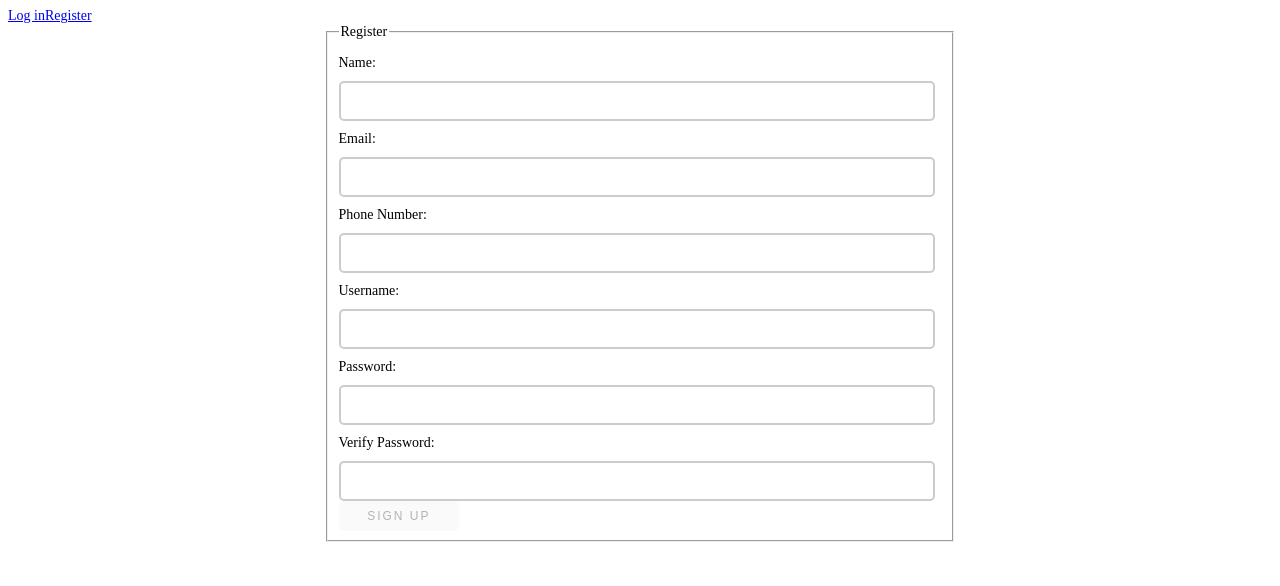
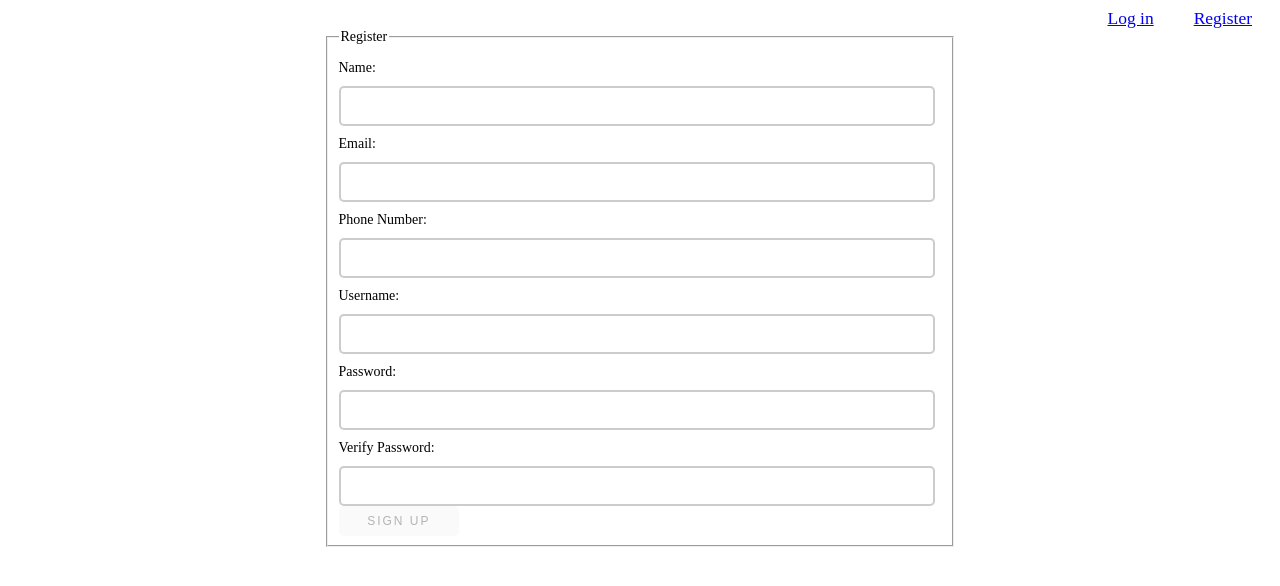
Before and after one commit to bw-pt-water-my-plants3/front-end, a React (Create React App) app in the folder log-in-form/: page /register in a window 1280 px wide. Shown: the top 586 px of the page. Built offline with nearby package versions, Linux system fonts and the light colour scheme.

Commit message:
Updated formSchema bug on RegisterForm

```diff
--- a/log-in-form/src/App.css
+++ b/log-in-form/src/App.css
@@ -56,7 +56,16 @@ nav{
   margin: 0 auto;
   }
 
+a{
+  margin: 2rem;
+  text-align: right;
+  font-size: 1.75rem;
 
-  #root{
-    margin: 0 auto;
+}
+
+
+  .Header{
+width: 100%;
+text-align: right;
+
   }
--- a/log-in-form/src/components/RegisterForm.js
+++ b/log-in-form/src/components/RegisterForm.js
@@ -8,7 +8,8 @@ export default function RegisterForm() {
     email: "",
     phone: "",
     username: "",
-    confirmation: ""
+    password: "",
+    verifyPassword: ""
   });
 
   const [buttonIsDisabled, setButtonIsDisabled] = useState(true);
@@ -70,7 +71,8 @@ export default function RegisterForm() {
           email: "",
           phone: "",
           username: "",
-          confirmation: ""
+          password: "",
+          verifyPassword: ""
         });
       })
       .catch((err) => {
@@ -80,13 +82,16 @@ export default function RegisterForm() {
 
   console.log(submitForm)
 
+
   const formSchema = yup.object().shape({
     name: yup.string().required("Name is required."),
     email: yup.string().email(),
     phone: yup.string().required(),
     username: yup.string().required("Username is required."),
-    confirmation: yup.string().required("Enter a valid password")
+    password: yup.string().required("Enter a valid password"),
+    verifyPassword: yup.string().required("Enter a valid password")
   });
+
 
   useEffect(() => {
     formSchema.isValid(formState).then((valid) => {
--- a/log-in-form/src/index.css
+++ b/log-in-form/src/index.css
@@ -11,7 +11,3 @@ code {
   font-family: source-code-pro, Menlo, Monaco, Consolas, 'Courier New',
     monospace;
 }
-
-.root{
-  margin: 0 auto;
-}
--- a/log-in-form/src/index.js
+++ b/log-in-form/src/index.js
@@ -9,8 +9,10 @@ const rootElement = document.getElementById("root");
 ReactDOM.render(
   <React.StrictMode>
     <Router>
+      <div className='Header'>
       <Link to="/">Log in</Link>
       <Link to="/register">Register</Link>
+      </div>
       <App />
 
       <Switch>
```
